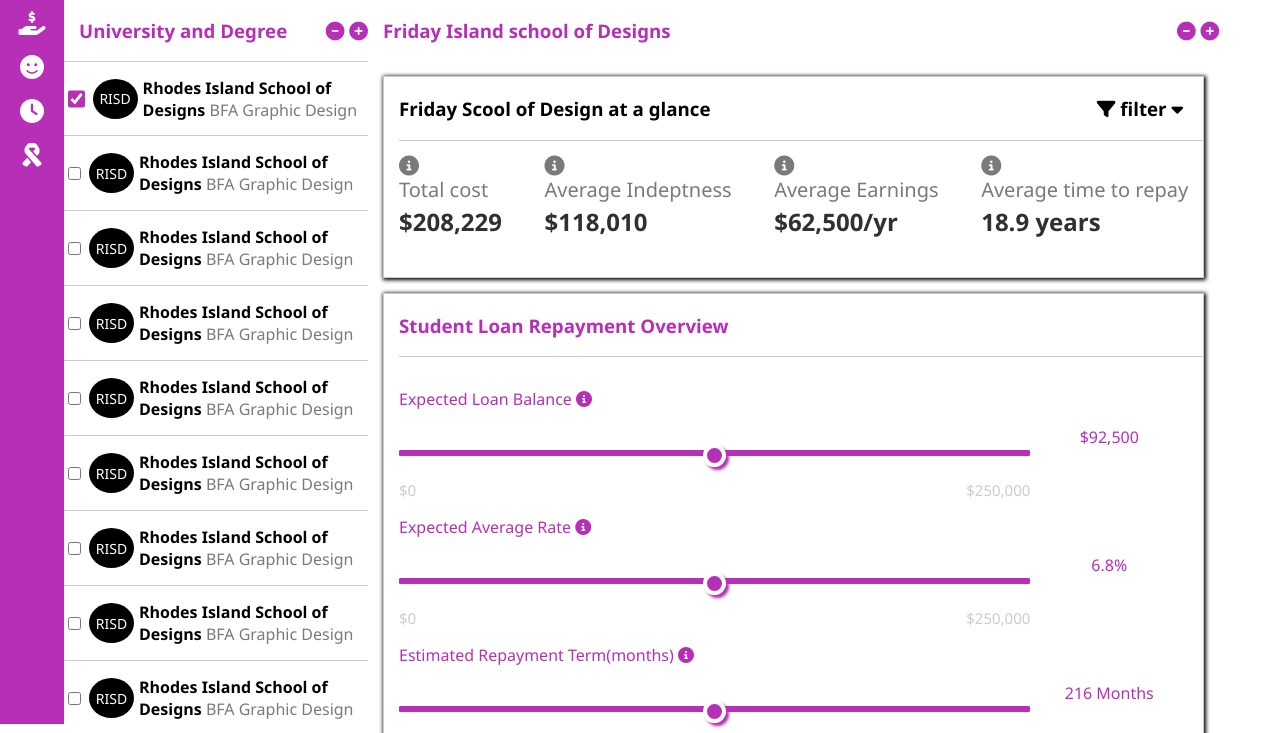
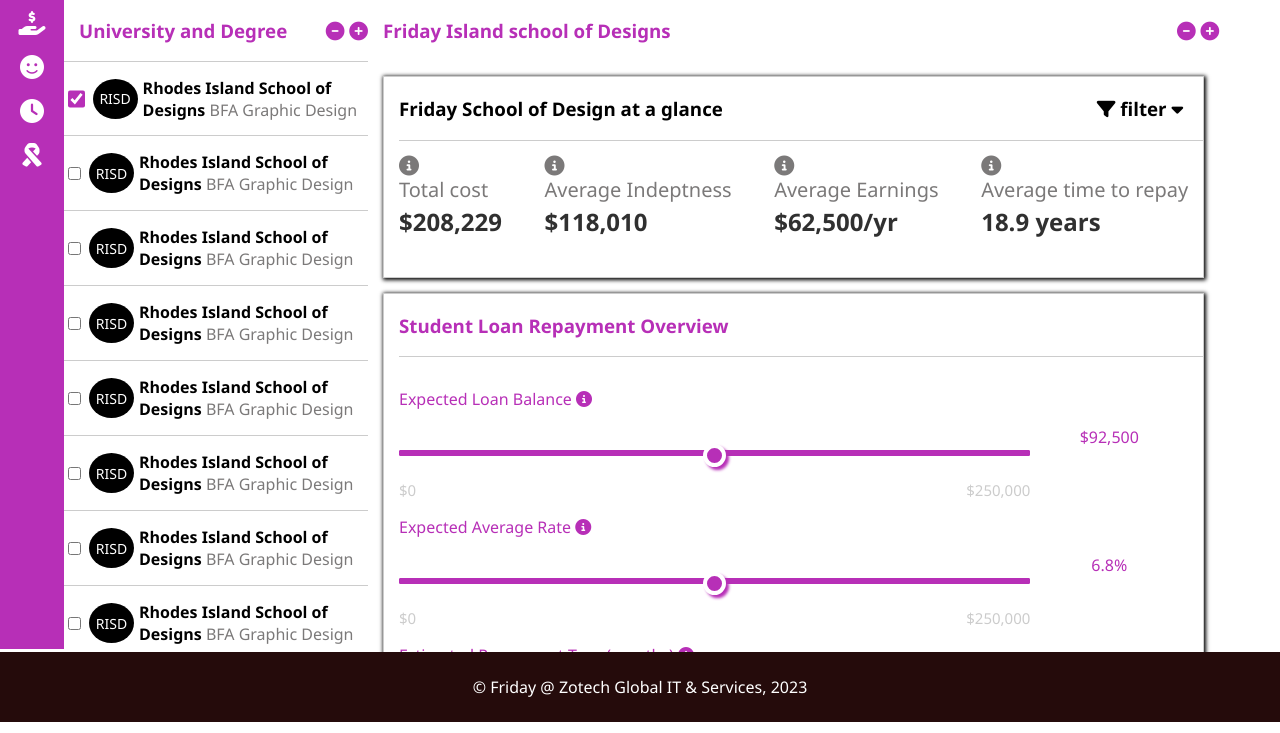
Before and after one commit to Simeonu/smarter_student_dashboard-2, a plain HTML site: page index.html in a window 1280 px wide. Shown: the part 78-811 px from the top of the page. Drawn offline with Linux system fonts and the light colour scheme.

Commit message:
new commit

```diff
--- a/css/main.css
+++ b/css/main.css
@@ -10,6 +10,7 @@
     margin: 0;
     max-height: 100vh;
     font-family:'Segoe UI', Tahoma, Geneva, Verdana, sans-serif;
+    overflow-y: hidden;
 }
 
 /* for all Scrolls */
@@ -32,11 +33,10 @@
     background-color: var(--primary-color);
     width: 5%;
     height: 75px;
-    text-align: center;
     display: flex;
+    align-items: center;
     justify-content: center;
-    align-items: center;
-    padding: 12px;
+
 }
 
 .logo span{
@@ -66,7 +66,7 @@
 
 .main__section{
     width: 100%;
-    height:calc(100vh - 75px);
+    height:calc(100vh - 150px);
     display: flex;
 
 }
@@ -78,7 +78,7 @@
 .links{
     background-color: var(--primary-color);
     width: 5%;
-    height:calc(100vh - 75px);
+    height:calc(100vh - 150px);
     text-align: center;
     display: flex;
     justify-content:flex-start;
@@ -95,22 +95,32 @@
 }
 
 .right__container{
-    height: calc(100vh - 75px);
+    max-height: calc(100vh - 150px);
     width: 95%;
     display: flex;
+
 }
 
 .uni__degree{
     width: 25%;
-    max-height:calc(100vh - 75px);
+    /* height: 100%; */
+    /* max-height:calc(100vh - 75px); */
     /* overflow-y: scroll; */
 }
 
 .school__design{
     width: 70%;
-    max-height:calc(100vh - 75px);
+    max-height:calc(100vh - 150px);
+    /* overflow-y: scroll; */
+}
 
+
+.card__container{
+    width: 100%;
+    max-height:calc(100vh - 150px);
+    overflow-y: scroll;
 }
+
 
 
 
@@ -122,7 +132,7 @@
 
 .uni__inner__content{
     width: 100%;
-    max-height:calc(100vh - 75px);
+    max-height:100vh;
     overflow-y: scroll;
 }
 
@@ -135,7 +145,6 @@
 .inner__item{
     height: 75px;
     display: flex;
-    justify-content: space-around;
     align-items: center;
 }
 
@@ -295,3 +304,19 @@
     font-size: 15px;
     color: #ccc;
 }
+
+
+
+
+
+.footer{
+    height:70px;
+    background-color:rgb(37, 11, 11);
+    display: flex;
+    justify-content: center;
+    align-items: center;
+    color: #fff;
+    width: 100%;
+    position: absolute;
+    bottom: 0;
+}
--- a/index.html
+++ b/index.html
@@ -189,10 +189,12 @@
                     </h3>
                 </div>
 
-                <!-- Card -->
+
+                <div class="card__container">
+                                    <!-- Card -->
                 <div class="school__design__card">
                     <div class="school__design__header">
-                        <h3>Friday Scool of Design at a glance</h3>
+                        <h3>Friday School of Design at a glance</h3>
                         <h3>
                             <i class="fa fa-thin fa-filter"></i>
                             filter
@@ -317,9 +319,18 @@
                         </div>
                     </div>
                 </div>
+                </div>
+
+                <!-- <div class="mg_bottom">&nbsp;</div> -->
+
             </div>
         </div>
     </div>
 
+    <footer class="footer">
+        <p>&copy; Friday @ Zotech Global IT & Services, 2023</p>
+
+    </footer>
+
 </body>
 </html>
```
